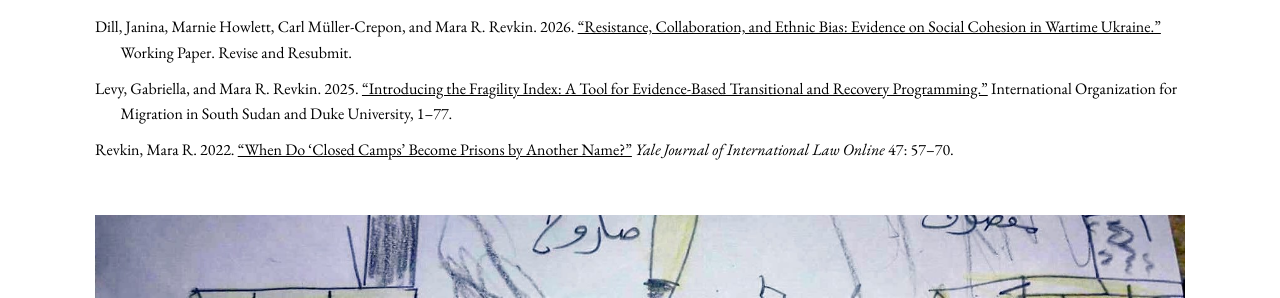
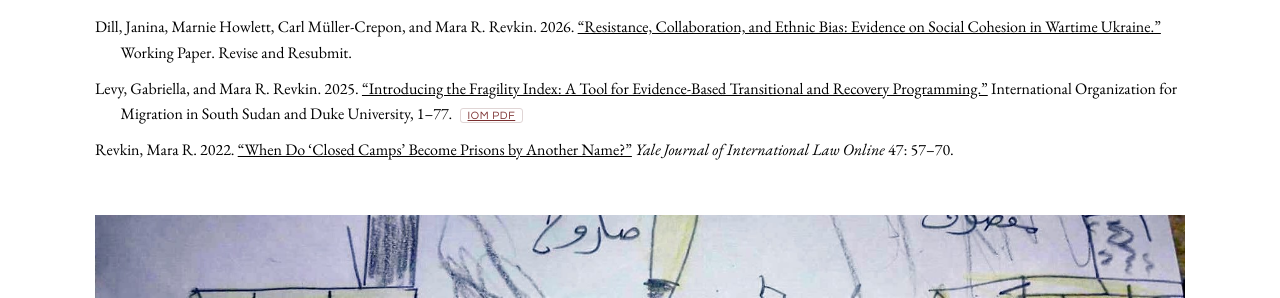
Before and after one commit to mrevkin/mrevkin.github.io, a Jekyll site: the page research.html, which Jekyll copies as it is, in a window 1280 px wide and 900 px high, scrolled down 1869 px. Shown: the part 150-448 px from the top of the window. Built offline with Jekyll 4.4.1, drawn with Linux system fonts in a browser that asks for light colours.

Commit message:
Link the Fragility Index report PDF

```diff
--- a/research.html
+++ b/research.html
@@ -100,7 +100,7 @@
           <li data-m="surveys legal" data-c="iraq" data-s="reintegration">Revkin, Mara R., and Kristen Kao. 2024. <a href="no-peace-without-punishment.html">&ldquo;No Peace Without Punishment? Reintegrating Islamic State Collaborators in Iraq.&rdquo;</a> <em>American Journal of Comparative Law</em> 71: 989&ndash;1032.</li>
           <li data-m="surveys" data-c="iraq" data-s="reintegration">Kao, Kristen, and Mara R. Revkin. 2023. <a href="retribution-or-reconciliation.html">&ldquo;Retribution or Reconciliation? Post-Conflict Attitudes Toward Enemy Collaborators.&rdquo;</a> <em>American Journal of Political Science</em> 67: 358&ndash;373.</li>
           <li data-m="surveys" data-c="ukraine" data-s="reintegration">Dill, Janina, Marnie Howlett, Carl M&uuml;ller-Crepon, and Mara R. Revkin. 2026. <a href="resistance-collaboration-ethnic-bias.html">&ldquo;Resistance, Collaboration, and Ethnic Bias: Evidence on Social Cohesion in Wartime Ukraine.&rdquo;</a> Working Paper. Revise and Resubmit.</li>
-          <li data-m="surveys" data-c="southsudan" data-s="aid">Levy, Gabriella, and Mara R. Revkin. 2025. <a href="fragility-index.html">&ldquo;Introducing the Fragility Index: A Tool for Evidence-Based Transitional and Recovery Programming.&rdquo;</a> International Organization for Migration in South Sudan and Duke University, 1&ndash;77.</li>
+          <li data-m="surveys" data-c="southsudan" data-s="aid">Levy, Gabriella, and Mara R. Revkin. 2025. <a href="fragility-index.html">&ldquo;Introducing the Fragility Index: A Tool for Evidence-Based Transitional and Recovery Programming.&rdquo;</a> International Organization for Migration in South Sudan and Duke University, 1&ndash;77. <a class="ssrn-tag" href="https://southsudan.iom.int/sites/g/files/tmzbdl1046/files/documents/2023-11/20231120_multi_dimensitional_fragility_ss_report.pdf" target="_blank">IOM PDF</a></li>
 
           <li data-m="legal" data-c="syria" data-s="aid">Revkin, Mara R. 2022. <a href="closed-camps-prisons.html">&ldquo;When Do &lsquo;Closed Camps&rsquo; Become Prisons by Another Name?&rdquo;</a> <em>Yale Journal of International Law Online</em> 47: 57&ndash;70.</li>
         </ul>
```
